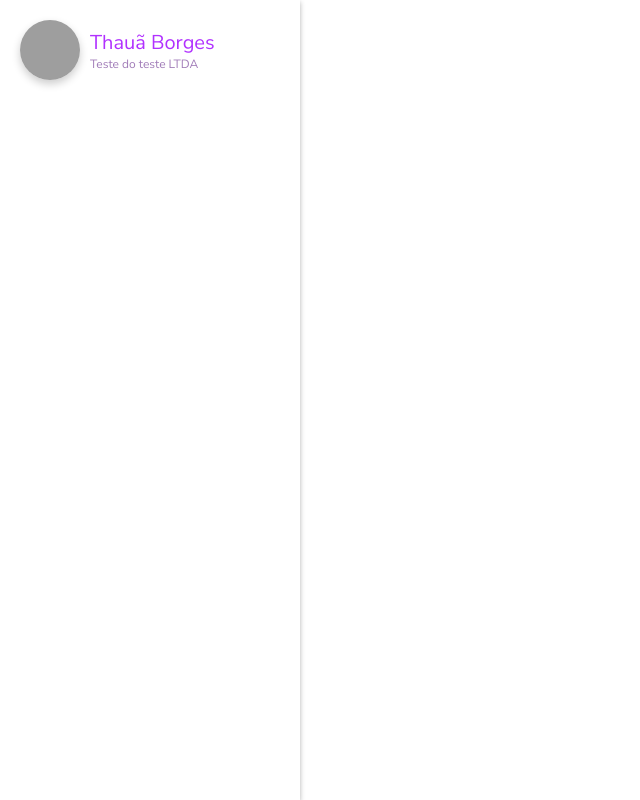
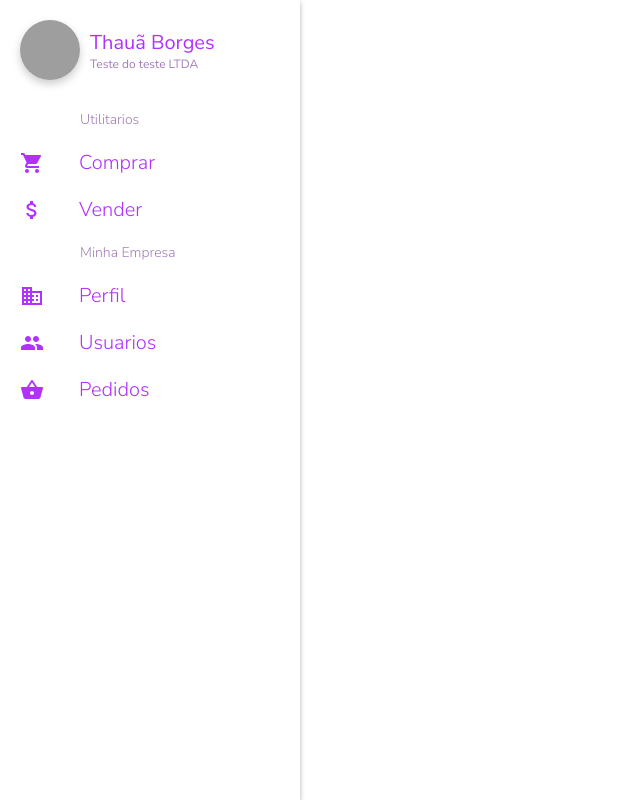
Before and after one commit to thaua97/fastbox-web, a React (Create React App) app: page / in a window 1280 px wide. Shown: the whole page, without its empty margins (0-640 px from the left). Built offline with nearby package versions, Linux system fonts and the light colour scheme; grey boxes are pictures that could not be loaded.

Commit message:
finaliza sidebar

```diff
--- a/package.json
+++ b/package.json
@@ -6,6 +6,7 @@
     "axios": "^0.18.0",
     "react": "^16.8.6",
     "react-dom": "^16.8.6",
+    "react-icons": "^3.7.0",
     "react-router-dom": "^5.0.0",
     "react-scripts": "3.0.1",
     "styled-components": "^4.2.0"
--- /dev/null
+++ b/src/components/Cards/CardProduct/styles.js
@@ -0,0 +1,16 @@
+import styled from 'styled-components'
+
+const Card = styled.a`
+    display: block;
+    height: 243px;
+    width: 287px;
+    background: #c3c3c3;
+`
+const CardImage = styled.img`
+    z-index: -1;
+`
+const CardTitle = styled.h1`
+
+`
+
+export { Card, CardImage, CardTitle }
--- /dev/null
+++ b/src/components/Content/index.js
@@ -0,0 +1,13 @@
+import React, { Component } from 'react';
+
+import { Container, Section } from './styles';
+
+export default class Content extends Component {
+  render() {
+    return (
+        <Container>
+            <Section></Section>
+        </Container>
+    )
+  }
+}
--- /dev/null
+++ b/src/components/Content/styles.js
@@ -0,0 +1,11 @@
+import styled from 'styled-components'
+
+const Container = styled.div`
+  padding: 90px;
+  margin: 10px;
+`
+const Section = styled.section`
+    display: flex;
+    flex-direction: ${ props => props.direction || 'column' };
+`
+export { Container, Section }
--- a/src/components/Sidebar/index.js
+++ b/src/components/Sidebar/index.js
@@ -1,9 +1,22 @@
-import React, { Component } from 'react';
+import React, { Component } from 'react'
 
-import { Background, Content, UserHeader, UserInfo, UserImage, UserName, UserJob } from './styles';
+import {
+    Background,
+    Content,
+    UserHeader,
+    UserInfo,
+    UserImage,
+    UserName,
+    UserJob,
+    List,
+    ListTitle,
+    ListItem,
+    ListItemTitle
+} from './styles'
+
+import  { MdShoppingCart, MdAttachMoney, MdDomain, MdGroup, MdShoppingBasket } from 'react-icons/md'
 
 export default class Sidebar extends Component {
-
 
     render() {
         return (
@@ -16,6 +29,30 @@ export default class Sidebar extends Component {
                             <UserJob>Teste do teste LTDA</UserJob>
                         </UserInfo>
                     </UserHeader>
+                    <List>
+                        <ListTitle>Utilitarios</ListTitle>
+                        <ListItem>
+                            <MdShoppingCart color={'#B131FF'} size={24}/>
+                            <ListItemTitle>Comprar</ListItemTitle>
+                        </ListItem>
+                        <ListItem>
+                            <MdAttachMoney size={24} />
+                            <ListItemTitle>Vender</ListItemTitle>
+                        </ListItem>
+                        <ListTitle>Minha Empresa</ListTitle>
+                        <ListItem onClick="">
+                            <MdDomain color={'#B131FF'} size={24}/>
+                            <ListItemTitle>Perfil</ListItemTitle>
+                        </ListItem>
+                        <ListItem>
+                            <MdGroup size={24} />
+                            <ListItemTitle>Usuarios</ListItemTitle>
+                        </ListItem>
+                        <ListItem>
+                            <MdShoppingBasket size={24} />
+                            <ListItemTitle>Pedidos</ListItemTitle>
+                        </ListItem>
+                    </List>
                 </Content>
             </Background>
         )
--- a/src/components/Sidebar/styles.js
+++ b/src/components/Sidebar/styles.js
@@ -4,6 +4,7 @@ const Background = styled.aside`
     min-height: 800px;
     max-height: 100%;
     width: 300px;
+    position: absolute;
     display: flex;
     flex-direction: column;
     align-items: flex-start;
@@ -14,18 +15,18 @@ const Background = styled.aside`
     bottom: 0;
 `
 const Content = styled.div`
+    display: flex;
+    flex-direction: column;
+    align-items: flex-start;
+    justify-content: space-between;
+`
+const UserHeader = styled.div`
     padding: 10px;
     margin: 10px;
     display: flex;
-    flex-direction: column;
+    flex-direction: row;
+    justify-content: space-between;
     align-items: center;
-    justify-content: space-between;
-`
-const UserHeader = styled.div`
-    display: flex;
-    flex-direction: row;
-    justify-content: flex-start;
-    align-items: space-between;
 
 `
 const UserInfo = styled.div`
@@ -33,7 +34,7 @@ const UserInfo = styled.div`
     display: flex;
     flex-direction: column;
     align-items: flex-start;
-    justify-content: center;
+    justify-content: flex-start;
 `
 
 const UserImage = styled.img`
@@ -53,5 +54,41 @@ const UserJob = styled.p`
     font-size: 12px;
     font-family: 'Nunito Sans', sans-serif;
 `
+const List = styled.ul`
+    display: flex;
+    flex-direction: column;
+    justify-content: flex-start;
+    align-items: flex-start;
+    list-style-type: none;
+`
+const ListTitle = styled.h4`
+    margin-left: 20%;
+    padding: 10px 20px;
+    color: #A17CB8;
+    font-size: 14px;
+    font-weight: 300;
+    font-family: 'Nunito Sans', sans-serif;
+`
+const ListItem = styled.li`
+    width: 300px;
+    display: flex;
+    flex-direction: row;
+    justify-content: flex-start;
+    align-items: center;
+    color: #B131FF;
+    padding: 10px 20px;
+    transition: 0.2s;
+    cursor: pointer;
 
-export { Background, Content, UserHeader, UserInfo, UserImage, UserName, UserJob }
+    :hover {
+        background: #f1f1f1;
+    }
+`
+const  ListItemTitle = styled.h4`
+    font-size: 20px;
+    font-family: 'Nunito Sans', sans-serif;
+    font-weight: 300;
+    padding-left: 35px;
+`
+
+export { Background, Content, UserHeader, UserInfo, UserImage, UserName, UserJob, List, ListTitle, ListItem, ListItemTitle }
--- a/src/pages/Dashboard/index.js
+++ b/src/pages/Dashboard/index.js
@@ -1,11 +1,15 @@
 import React, { Component } from 'react';
-
+import { App } from './styles.js'
 import Sidebar from '../../components/Sidebar'
+import Content from '../../components/Content'
 
 export default class Dashboard extends Component {
   render() {
     return (
+      <App>
         <Sidebar></Sidebar>
+        <Content>teste</Content>
+      </App>
     )
   }
 }
--- /dev/null
+++ b/src/pages/Dashboard/styles.js
@@ -0,0 +1,8 @@
+import styled from 'styled-components';
+
+export const App = styled.div`
+  margin: 0;
+  padding: 0;
+  display: flex;
+  flex-direction: row;
+`;
```
Also changed, not shown: src/components/Cards/CardProduct/index.js (added, +11 -0 lines), src/components/Container/index.js (deleted), 1 other file (tests, documents, lock files or other folders).
